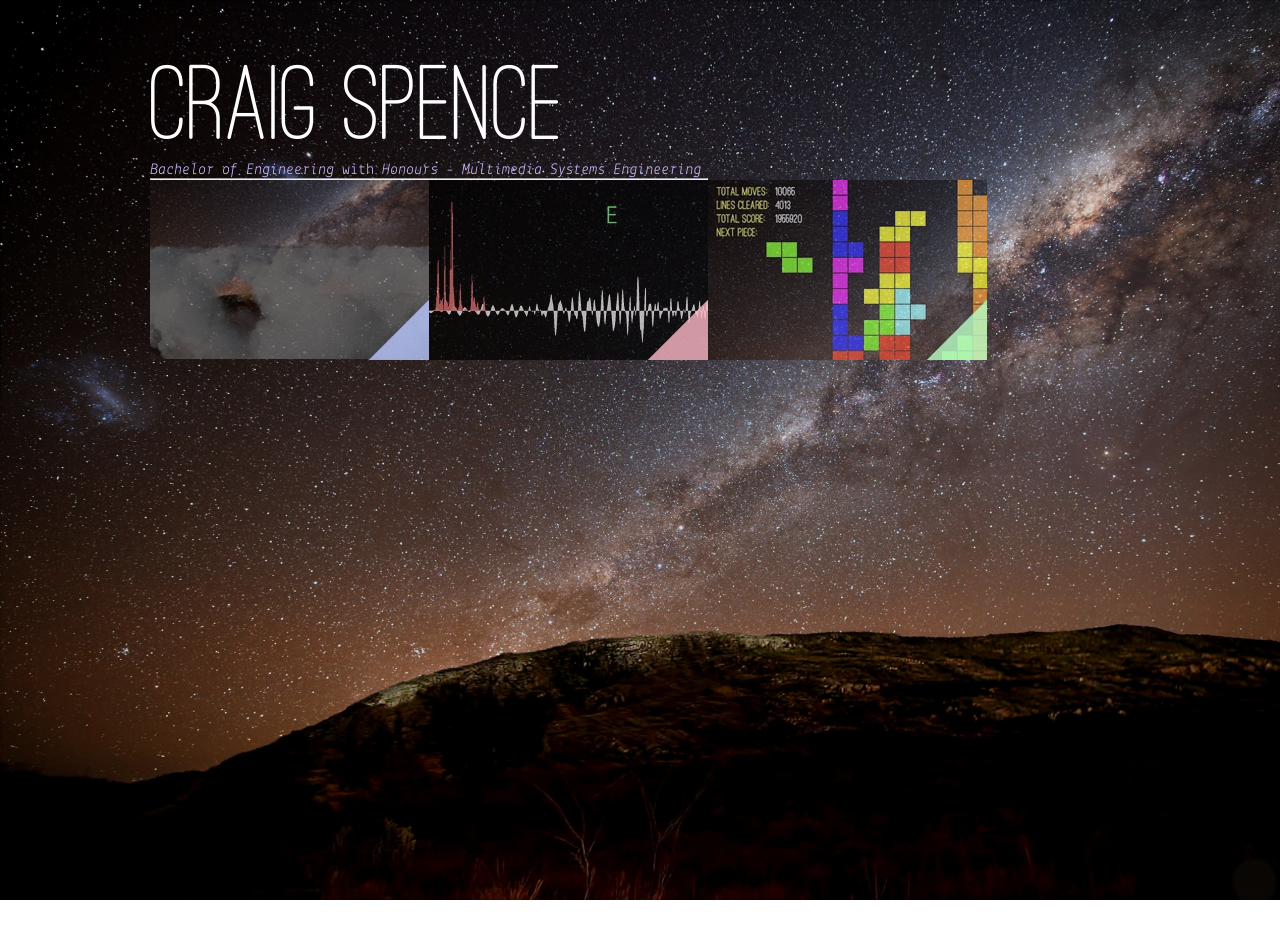
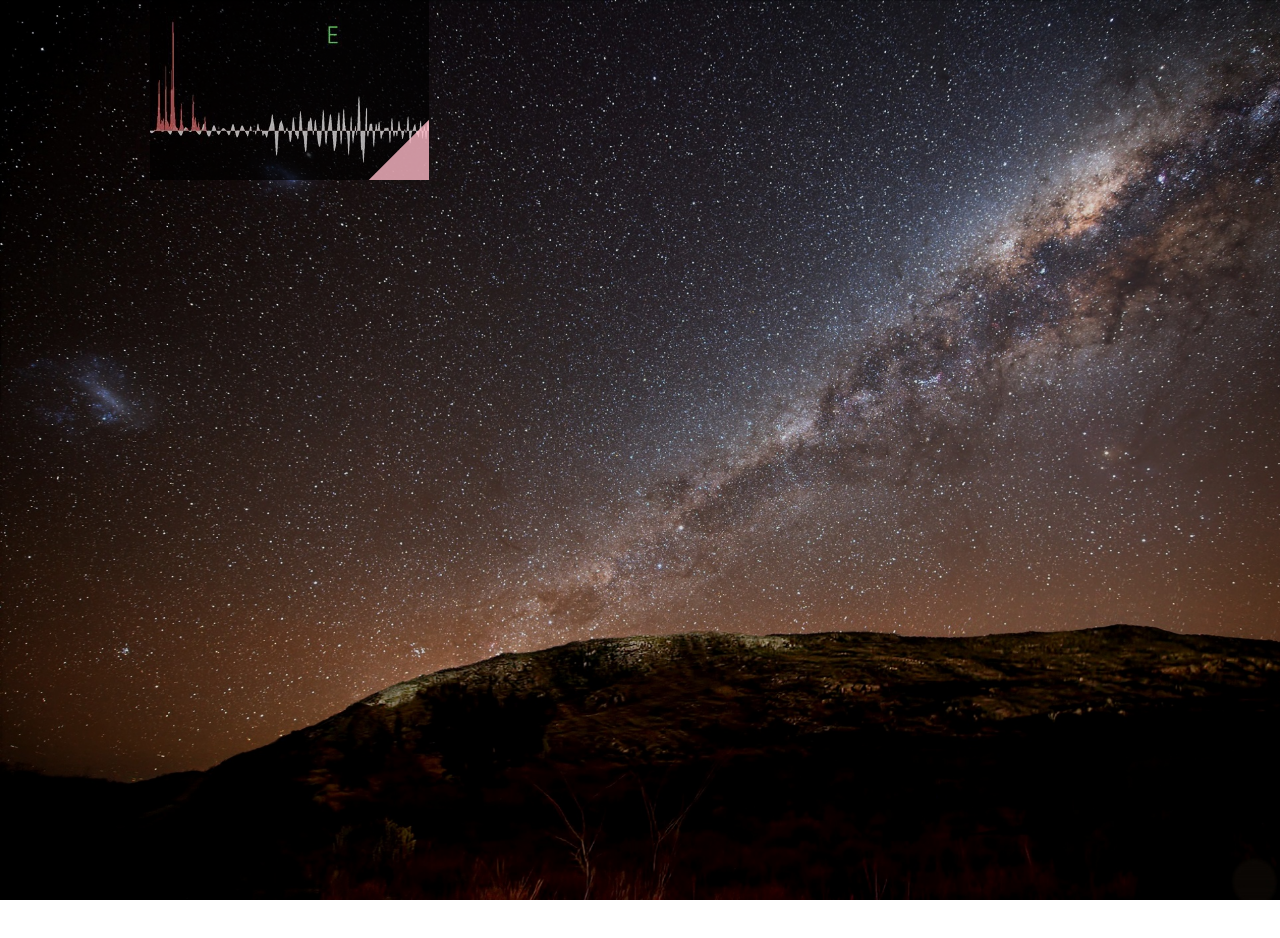
Before and after one commit to dannycochran/tuner, a plain HTML site: page index.html in a window 1280 px wide. Shown: the top 938 px of the page. Drawn offline with nearby package versions, Linux system fonts and the light colour scheme.

Commit message:
removing unnecessaries

```diff
--- a/index.html
+++ b/index.html
@@ -30,17 +30,6 @@
 	<body>
 		<div class='background'></div>
 		<div class='wrapper'>
-			<header>
-				<h1>
-					Craig Spence
-				</h1>
-				<div>
-					<span>Bachelor of Engineering</span>
-					 with
-					<span>Honours - Multimedia Systems Engineering</span>
-					<hr/>
-				</div>
-			</header>
 			<span class='nav-anchor'></span>
 			<nav>
 				<span class='back offLeft animate'>&larr;&nbsp;Back</span>
@@ -51,25 +40,11 @@
 				</div>
 			</nav>
 			<section class='project-list'>
-				<div class='project offLeft animate' id='clouds'>
-					<img src='images/clouds.jpg'/>
-					<div class='mask blue'>
-			    		<h2>DYNAMIC CLOUDS</h2>
-		    			<p>3D simulation of clouds, using cellular automata.</p>
-					</div>
-				</div>
 				<div class='project offLeft animate' id='tuner'>
 					<img src='images/tuner.jpg'/>
 					<div class='mask red'>
 			    		<h2>PURE JAVASCRIPT GUITAR TUNER</h2>
 		    			<p>Experimental JS Chromatic Tuner, using the Web Audio API & getUserMedia()</p>
-					</div>
-				</div>
-				<div class='project offLeft animate' id='tetris'>
-					<img src='images/tetris.jpg'/>
-					<div class='mask green'>
-			    		<h2>TETRIS AI</h2>
-		    			<p>Simple Tetris playing artificial intelligence, using constraint satisfaction techniques.</p>
 					</div>
 				</div>
 			</section>
@@ -78,14 +53,7 @@
 					<canvas></canvas>
 					<div></div>
 				</div>
-				<div class='offRight tetris animate'>
-					<canvas></canvas>
-				</div>
-				<div class='offRight clouds animate'>
-					<div></div>
-				</div>
 			</section>
-
 		</div>
 		<script id="vs" type="x-shader/x-vertex">
 		    varying vec2 vUv;
```
